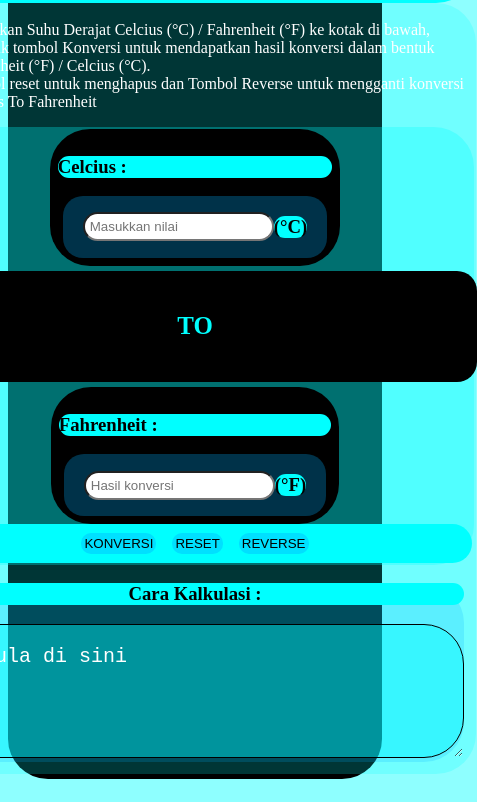
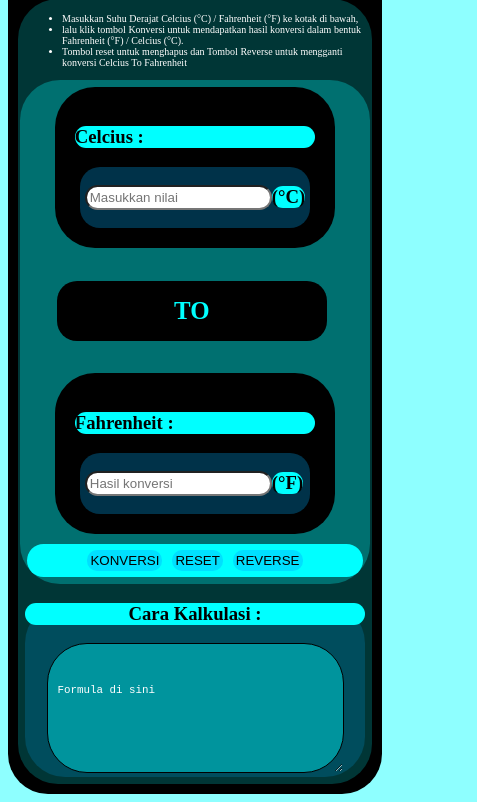
Before and after one commit to revou-fundamental-course/15-apr-24-MuhammadNaufalJulian, a plain HTML site: page index.html in a window 390 px wide. Shown: the part 105-907 px from the top of the page, 477 px wide, since content can reach past the window. Drawn offline with Linux system fonts and the light colour scheme.

Commit message:
TemperatureConverter

```diff
--- a/CSS/style.css
+++ b/CSS/style.css
@@ -10,12 +10,10 @@ main {
     display: grid;
     justify-content: center;
     align-items: center;
+    overflow-y: auto; /* Tambahkan aturan ini */
 }
 
-.how-to-use {
-    text-align: start;
-    color: white;
-}
+/* Tambahkan aturan overflow pada main untuk mengatur scroll ke bawah */
 
 .main-title {
     text-align: center;
@@ -24,6 +22,12 @@ main {
     padding: 0px;
     font-size: small;
 }
+
+.how-to-use {
+    text-align: start;
+    color: white;
+}
+
 
 .main-title h1 strong{
     color: rgb(160, 63, 7);
@@ -143,21 +147,147 @@ button:hover {
     display: none !important;
 }
 
-
 /* Responsive layout */
 @media screen and (max-width: 768px) {
+    main {
+        padding: 10px;
+    }
+
+    .how-to-use {
+        padding: 10px;
+        font-size: small;
+    }
+
+    .main-title {
+        font-size: small;
+    }
+
+    .main-section {
+        padding: 2px;
+    }
+
     .container-celcius-fahrenheit {
-        grid-template-columns: 1fr;
+        padding: 2px;
+    }
+
+    .section-celcius,
+    .section-fahrenheit,
+    .section-celcius2,
+    .section-fahrenheit2 {
+        padding: 6px;
+    }
+
+    .label-to-input {
+        padding: 1px 10px;
+    }
+
+    input {
+        padding: 3px;
+    }
+
+    .to {
+        font-size: 24px;
+        width: 80%;
+    }
+
+    button {
+        margin: 5px;
+        padding: 3px;
+    }
+
+    .main-button {
+        margin: 5px;
+        padding: 1px;
+    }
+
+    .section-rumus {
+        margin: 5px;
+    }
+
+    .container-area {
+        padding: 10px;
+        font-size: 16px;
+    }
+}
+
+
+@media screen and (max-width: 550px) {
+    main {
+        padding: 10px;
+    }
+
+    .how-to-use {
+        padding: 2px;
+        font-size: x-small;
+    }
+
+    .main-title {
+        font-size: xx-small;
+        padding: 0px;
+        margin: 10px 10px;
     }
 
 
-    .celcius-fahrenheit,
-    .fahrenheit-celcius {
-        flex-direction: column;
+    .main-section {
+        padding: 2px;
+
+    }
+
+    .container-celcius-fahrenheit {
+        padding: 2px;
+    }
+
+    #celcius-fahrenheit, #fahrenheit-celcius, .celcius-fahrenheit2, .fahrenheit-celcius2{
+        display: grid;
+        justify-content: center;
+        align-items: center;
+        padding:5px 5px ;
+    }
+
+
+    .section-celcius,
+    .section-fahrenheit,
+    .section-celcius2,
+    .section-fahrenheit2 {
+        padding: 20px;
+    }
+
+    .label-to-input {
+        padding: 1px 5px;
+    }
+
+    input {
+        padding: 3px;
     }
 
     .to {
-        width: 100%;
-        margin: 5px 0;
+        display: flex;
+        font-size: 30px;
+        background-color: rgb(0, 0, 0);
+        color: aqua;
+        padding: 5px 65px;
+        margin: 2px;
+        width: 50%;
+        height: 40%;
+        border-radius: 20px;
+    }
+
+    button {
+        margin: 5px;
+        padding: 3px;
+    }
+
+    .main-button {
+        margin: 5px;
+        padding: 1px;
+    }
+
+    .section-rumus {
+        margin: 5px;
+    }
+
+    .container-area {
+        padding: 40px 10px;
+        font-size: smaller;
     }
 }
```
Also changed, not shown: index.html (+0 -1 lines).
